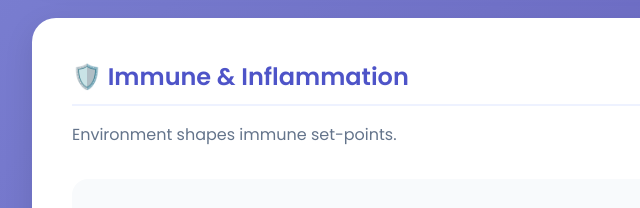
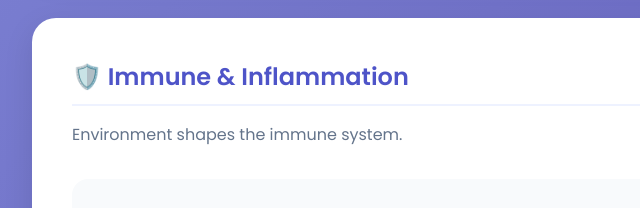
Before and after one commit to hector3813/epigenetics-project, a plain HTML site: page index.html in a window 1280 px wide. Shown: the part 2960-3168 px from the top of the page, 208-848 px from the left. Drawn offline with Linux system fonts and the light colour scheme.

Commit message:
Final Version(hopefully)

```diff
--- a/index.html
+++ b/index.html
@@ -144,7 +144,7 @@
         <div class="section-header">
             <h2>🛡️ Immune & Inflammation</h2>
         </div>
-        <p class="section-desc">Environment shapes immune set-points.</p>
+        <p class="section-desc">Environment shapes the immune system.</p>
 
         <div class="interactive-container">
             <div class="checkbox-group">
```
